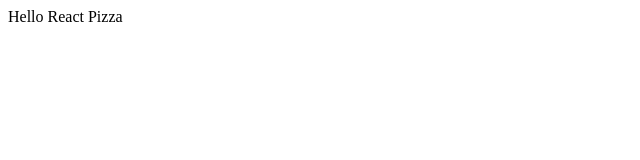
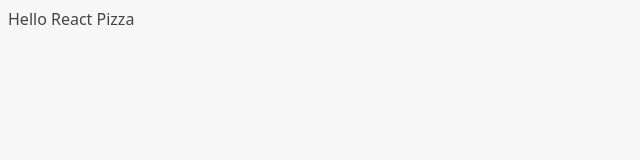
Before and after one commit to ahmedasad236/Fast-React-Pizza, a React (Vite) app: page / in a window 1280 px wide. Shown: the top 160 px of the page, without its empty margins (0-640 px from the left). Built offline with nearby package versions, Linux system fonts and the light colour scheme.

Commit message:
Write the basic styling for the application in index.css

```diff
--- a/src/index.css
+++ b/src/index.css
@@ -0,0 +1,38 @@
+body {
+  font-family: system-ui, -apple-system, BlinkMacSystemFont, 'Segoe UI', Roboto,
+    Oxygen, Ubuntu, Cantarell, 'Open Sans', 'Helvetica Neue', sans-serif;
+  background-color: #f7f7f7;
+  color: #444;
+}
+
+.layout {
+  display: grid;
+  grid-template-rows: auto 1fr auto;
+  gap: 32px;
+  height: 100dvh;
+}
+
+/* https://dev.to/afif/i-made-100-css-loaders-for-your-next-project-4eje */
+.loader {
+  width: 45px;
+  aspect-ratio: 0.75;
+  --c: no-repeat linear-gradient(#333 0 0);
+  background: var(--c) 0% 50%, var(--c) 50% 50%, var(--c) 100% 50%;
+  background-size: 20% 50%;
+  animation: loading 1s infinite linear;
+}
+
+@keyframes loading {
+  20% {
+    background-position: 0% 0%, 50% 50%, 100% 50%;
+  }
+  40% {
+    background-position: 0% 100%, 50% 0%, 100% 50%;
+  }
+  60% {
+    background-position: 0% 50%, 50% 100%, 100% 0%;
+  }
+  80% {
+    background-position: 0% 50%, 50% 50%, 100% 100%;
+  }
+}
```
